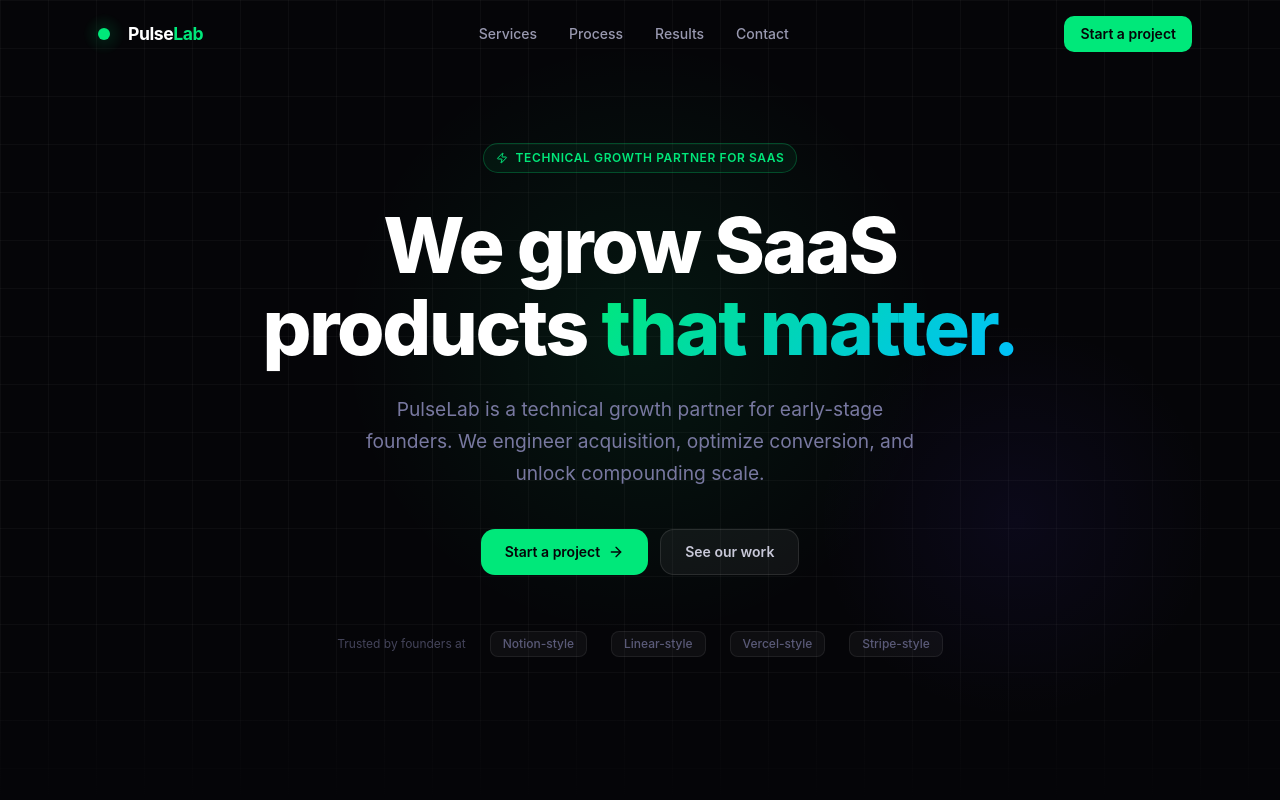
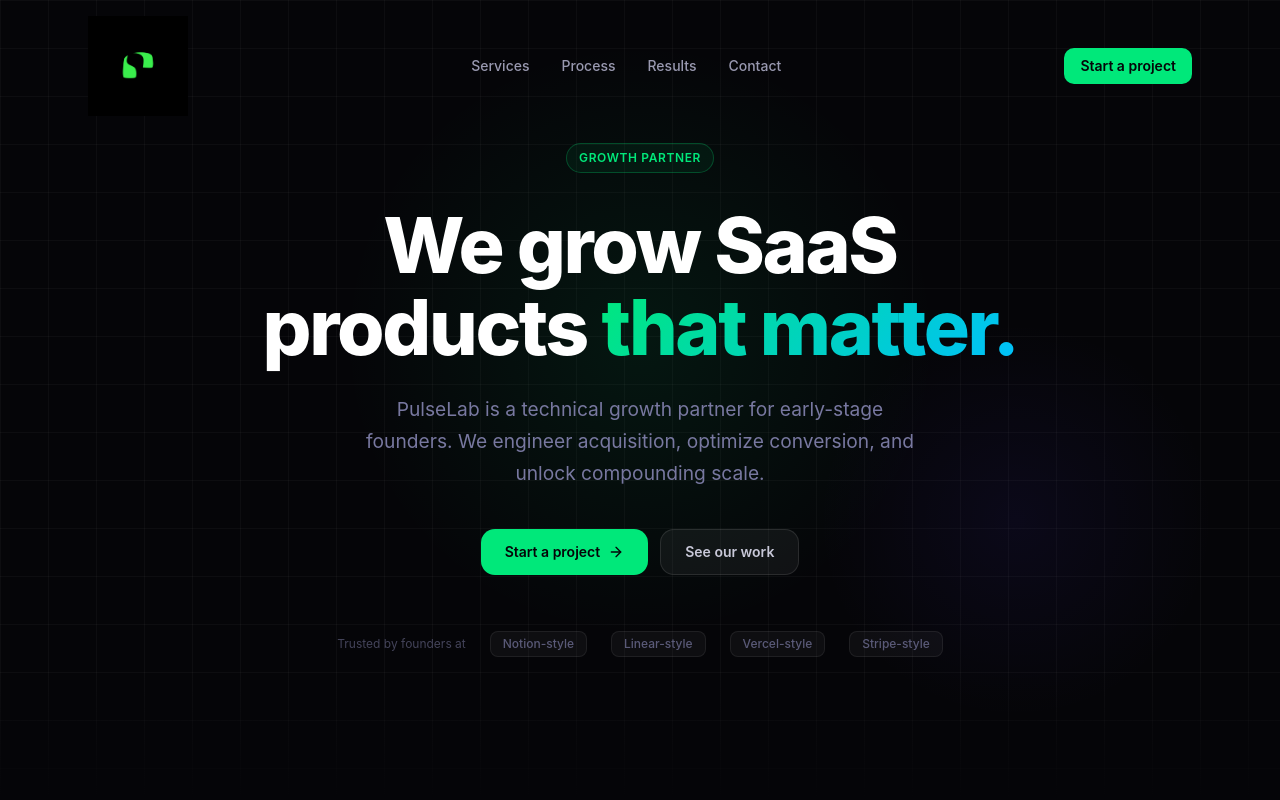
Before and after one commit to kaleabdenbelk/PulseLab, a Next.js app: page / in a window 1280 px wide. Shown: the top 800 px of the page. Built offline with nearby package versions, Linux system fonts and the light colour scheme.

Commit message:
ui shitty

```diff
--- a/components/Footer.tsx
+++ b/components/Footer.tsx
@@ -1,4 +1,7 @@
 "use client"
+
+import Image from "next/image";
+
 export function Footer() {
   const year = new Date().getFullYear();
 
@@ -12,32 +15,7 @@ export function Footer() {
     >
       <div className="max-w-6xl mx-auto flex flex-col md:flex-row items-center justify-between gap-6">
         {/* Logo */}
-        <div className="flex items-center gap-2">
-          <div className="relative flex items-center justify-center w-7 h-7">
-            <span
-              className="absolute w-7 h-7 rounded-full"
-              style={{
-                background:
-                  "radial-gradient(circle, rgba(0,232,122,0.25) 0%, transparent 70%)",
-                animation: "pulse-ring 2.5s cubic-bezier(0.4,0,0.6,1) infinite",
-              }}
-            />
-            <span
-              className="w-2.5 h-2.5 rounded-full block"
-              style={{ background: "#00E87A" }}
-            />
-          </div>
-          <span
-            style={{
-              fontFamily: "Inter, sans-serif",
-              fontWeight: 700,
-              fontSize: "1rem",
-              color: "#ffffff",
-            }}
-          >
-            Pulse<span style={{ color: "#00E87A" }}>Lab</span>
-          </span>
-        </div>
+        <Image width={100} height={100} src="/logo.png" alt="Logo" />
 
         {/* Links */}
         <div className="flex items-center gap-6 flex-wrap justify-center">
--- a/components/Hero.tsx
+++ b/components/Hero.tsx
@@ -70,7 +70,6 @@ export function Hero() {
             transition: "opacity 0.6s cubic-bezier(0.16,1,0.3,1) 100ms, transform 0.6s cubic-bezier(0.16,1,0.3,1) 100ms",
           }}
         >
-          <Zap size={12} style={{ color: "#00E87A" }} />
           <span
             className="text-xs"
             style={{
@@ -81,7 +80,7 @@ export function Hero() {
               textTransform: "uppercase",
             }}
           >
-            Technical Growth Partner for SaaS
+            Growth Partner
           </span>
         </div>
 
--- a/components/Navbar.tsx
+++ b/components/Navbar.tsx
@@ -1,6 +1,8 @@
 "use client"
 import { useEffect, useState } from "react";
 import { Menu, X } from "lucide-react";
+import Image from "next/image";
+import Link from "next/link";
 
 const navLinks = [
   { label: "Services", href: "#services" },
@@ -38,29 +40,8 @@ export function Navbar() {
     >
       <div className="max-w-6xl mx-auto px-6 py-4 flex items-center justify-between">
         {/* Logo */}
-        <button
-          onClick={() => window.scrollTo({ top: 0, behavior: "smooth" })}
-          className="flex items-center gap-2 group"
-        >
-          <div className="relative flex items-center justify-center w-8 h-8">
-            <span
-              className="absolute w-8 h-8 rounded-full"
-              style={{
-                background: "radial-gradient(circle, rgba(0,232,122,0.3) 0%, transparent 70%)",
-                animation: "pulse-ring 2.5s cubic-bezier(0.4,0,0.6,1) infinite",
-              }}
-            />
-            <span
-              className="w-3 h-3 rounded-full block"
-              style={{ background: "#00E87A" }}
-            />
-          </div>
-          <span
-            className="text-white tracking-tight"
-            style={{ fontFamily: "Inter, sans-serif", fontWeight: 700, fontSize: "1.1rem" }}
-          >
-            Pulse<span style={{ color: "#00E87A" }}>Lab</span>
-          </span>
+        <button className="cursor-pointer" onClick={() => window.scrollTo({ top: 0, behavior: "smooth" })}>
+          <Image width={100} height={100} src="/logo.png" alt="Logo" />
         </button>
 
         {/* Desktop Links */}
```
Also changed, not shown: public/logo.png (added), 1 other file (tests, documents, lock files or other folders).
